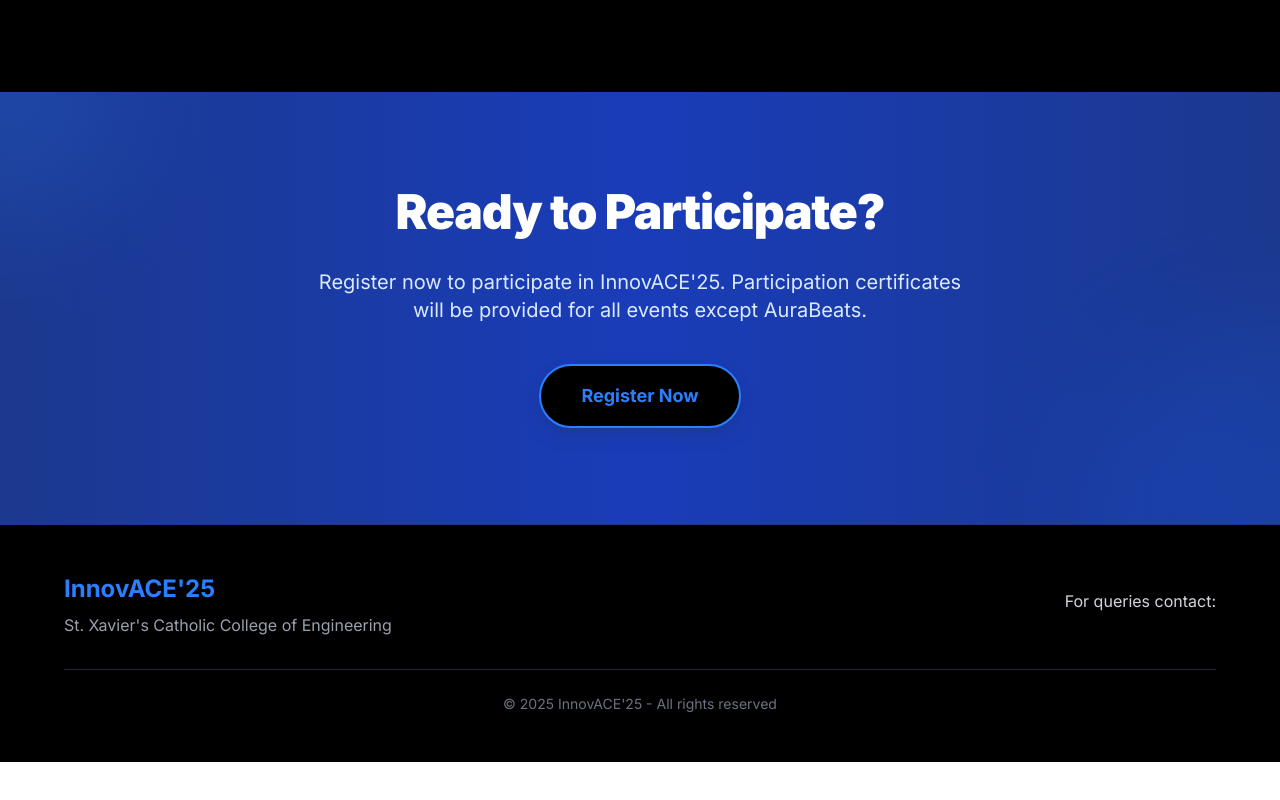
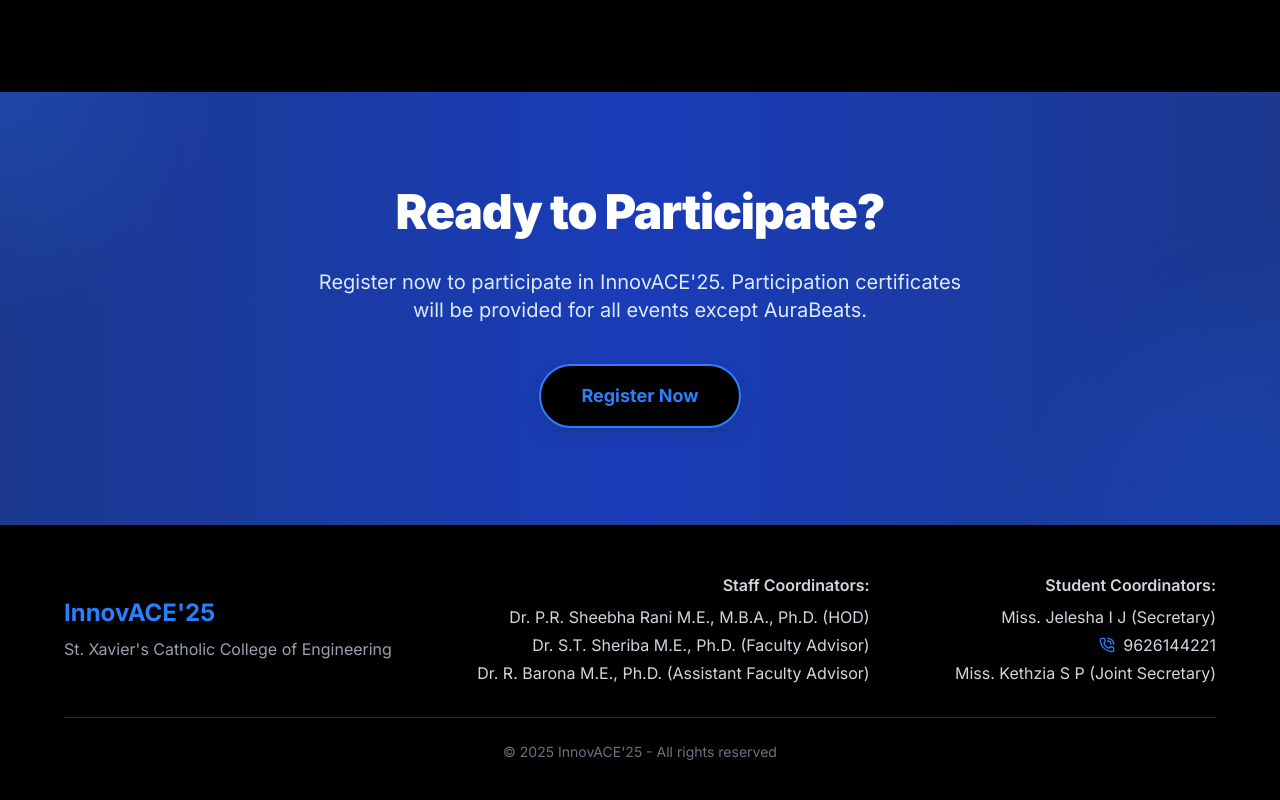
Before and after one commit to arulebin/innovace-25, a Next.js app: page / in a window 1280 px wide. Shown: the part 3510-4310 px from the top of the page. Before the commit the page ends 4272 px from the top, so only its background shows below. Built offline with nearby package versions, Linux system fonts and the light colour scheme.

Commit message:
add staff and student coordinators details

```diff
--- a/app/page.js
+++ b/app/page.js
@@ -2,7 +2,7 @@
 import { motion, useScroll, useTransform } from "framer-motion";
 import EventCard from "@/components/EventCard";
 import Waves from "@/components/blocks/Waves";
-import { ChevronDown, MapPin } from "lucide-react";
+import { ChevronDown, MapPin, PhoneCall } from "lucide-react";
 
 export default function Home() {
   const { scrollYProgress } = useScroll();
@@ -179,8 +179,7 @@
             </h2>
             <div className="h-1 w-24 bg-blue-600 mx-auto mb-10 rounded-full"></div>
             <p className="text-xl text-gray-300 max-w-3xl mx-auto leading-relaxed">
-              Join us for an exciting technical symposium featuring a
-              variety of
+              Join us for an exciting technical symposium featuring a variety of
               <span className="text-blue-400 font-medium">
                 {" "}
                 technical and non-technical events
@@ -346,8 +345,8 @@
       {/* Footer with enhanced styling */}
       <footer className="py-12 px-4 bg-black text-white border-t border-blue-900">
         <div className="max-w-6xl mx-auto">
-          <div className="flex flex-col md:flex-row justify-between items-center">
-            <div className="mb-6 md:mb-0">
+          <div className="flex flex-col md:flex-row justify-between items-center space-y-6 md:space-y-0">
+            <div className="text-center md:text-left">
               <h3 className="text-2xl font-bold text-blue-500 mb-2">
                 InnovACE&apos;25
               </h3>
@@ -357,13 +356,28 @@
             </div>
 
             <div className="text-center md:text-right">
-              <p className="mb-2 text-gray-300">For queries contact:</p>
-              <a
-                href="mailto:innovace@sxcce.edu"
-                className="text-blue-400 hover:text-blue-300 transition-colors duration-300 font-medium"
-              >
-                {/* innovace@sxcce.edu */}
-              </a>
+              <p className="mb-2 text-gray-300 font-semibold">
+                Staff Coordinators:
+              </p>
+              <ul className="space-y-1 text-gray-300">
+                <li>Dr. P.R. Sheebha Rani M.E., M.B.A., Ph.D. (HOD)</li>
+                <li>Dr. S.T. Sheriba M.E., Ph.D. (Faculty Advisor)</li>
+                <li>Dr. R. Barona M.E., Ph.D. (Assistant Faculty Advisor)</li>
+              </ul>
+            </div>
+
+            <div className="text-center md:text-right">
+              <p className="mb-2 text-gray-300 font-semibold">
+                Student Coordinators:
+              </p>
+              <ul className="space-y-1 text-gray-300">
+                <li>Miss. Jelesha I J (Secretary)</li>
+                <li className="flex items-center justify-center md:justify-end gap-2">
+                  <PhoneCall className="w-4 h-4 text-blue-500" />
+                  9626144221
+                </li>
+                <li>Miss. Kethzia S P (Joint Secretary)</li>
+              </ul>
             </div>
           </div>
 
```
